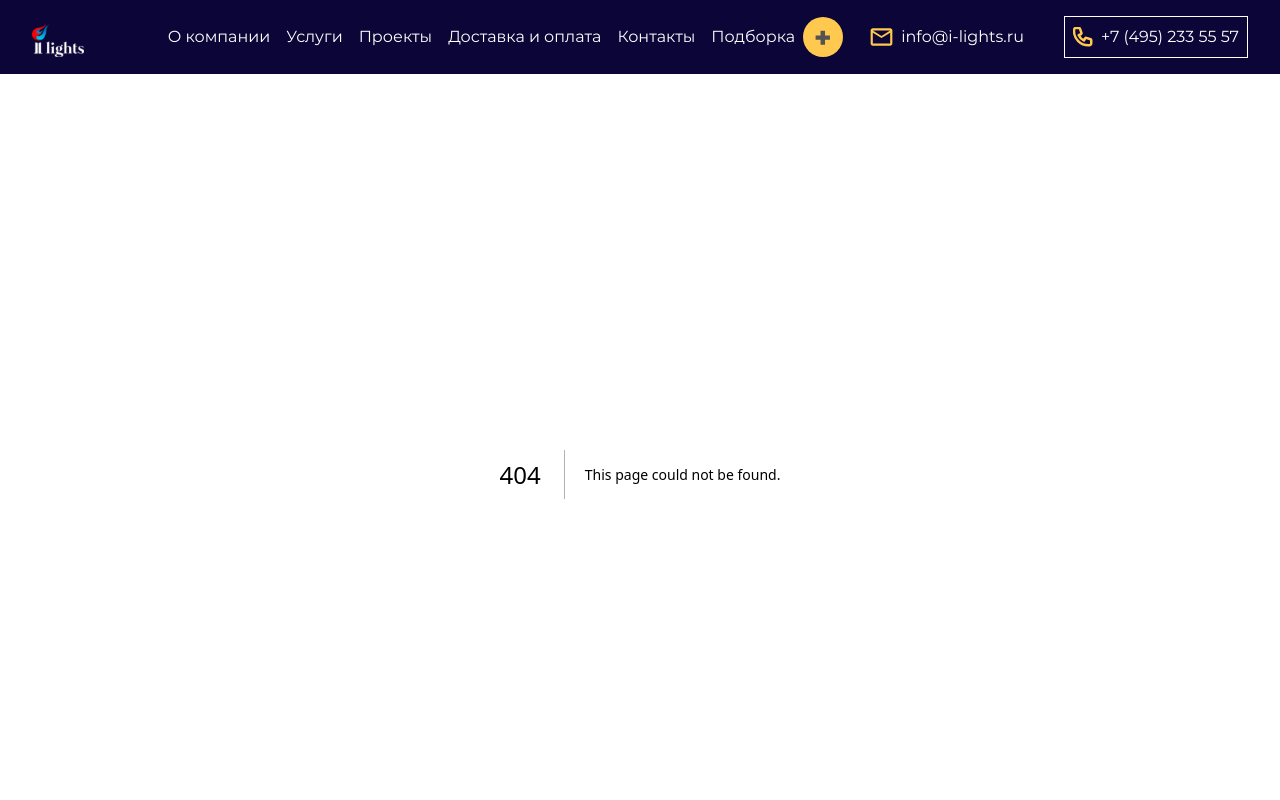
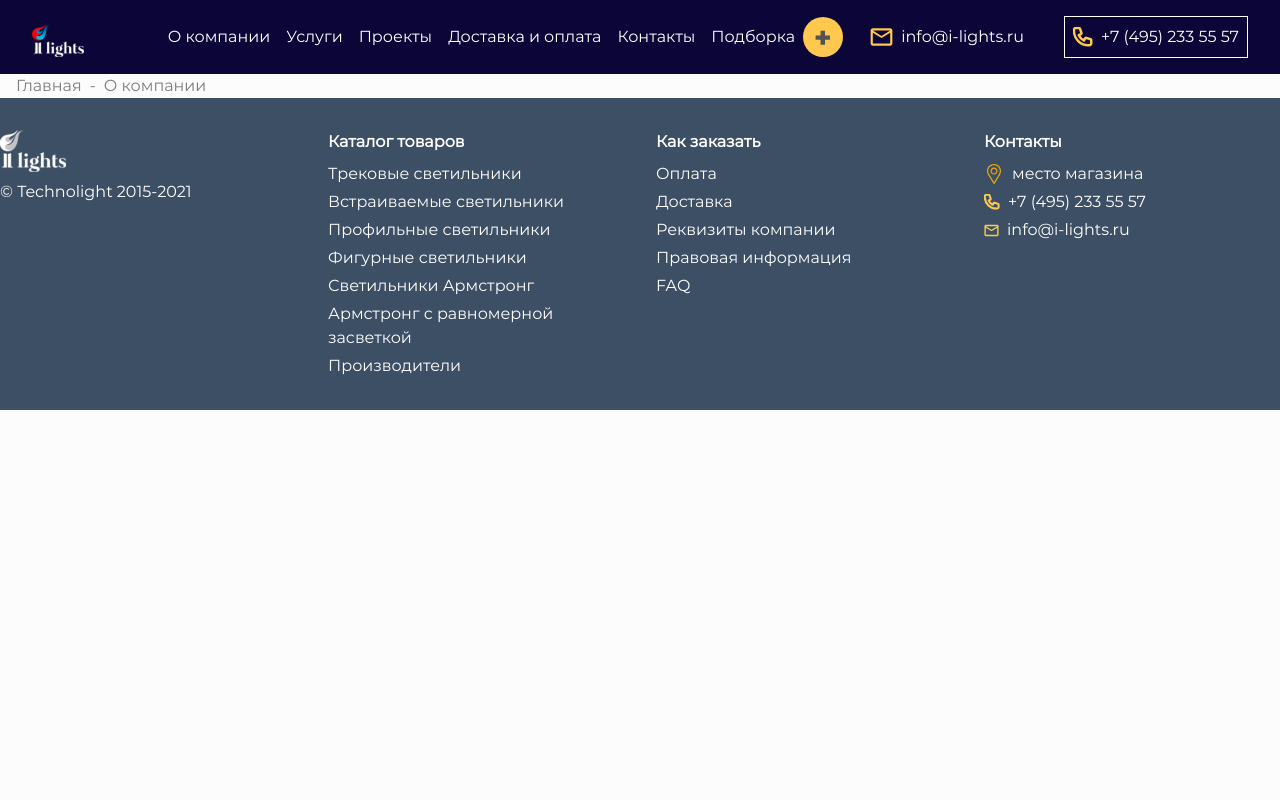
Before and after one commit to 89811421793/lamps, a Next.js app: page /about in a window 1280 px wide. Before the commit this address had no page. Shown: the top 800 px of the page. Built offline with nearby package versions, Linux system fonts and the light colour scheme.

Commit message:
налаженный маршрут к about и от него

```diff
--- a/src/app/pages/about/page.tsx
+++ b/src/app/about/page.tsx
@@ -11,7 +11,7 @@
                     Главная
                 </Link>
                 <span className="mx-2">-</span>
-                <Link href="#" className="hover:text-gray-800">
+                <Link href="/about" className="hover:text-gray-800">
                     О компании
                 </Link>
             </nav>
--- a/src/app/components/Header.tsx
+++ b/src/app/components/Header.tsx
@@ -3,7 +3,7 @@
 import Container from './Container';
 
 const items = [
-  { name: "О компании", href: "pages/about" },
+  { name: "О компании", href: "/about" },
   { name: "Услуги", href: "/services" },
   { name: "Проекты", href: "/projects" },
   { name: "Доставка и оплата", href: "/delivery" },
```
